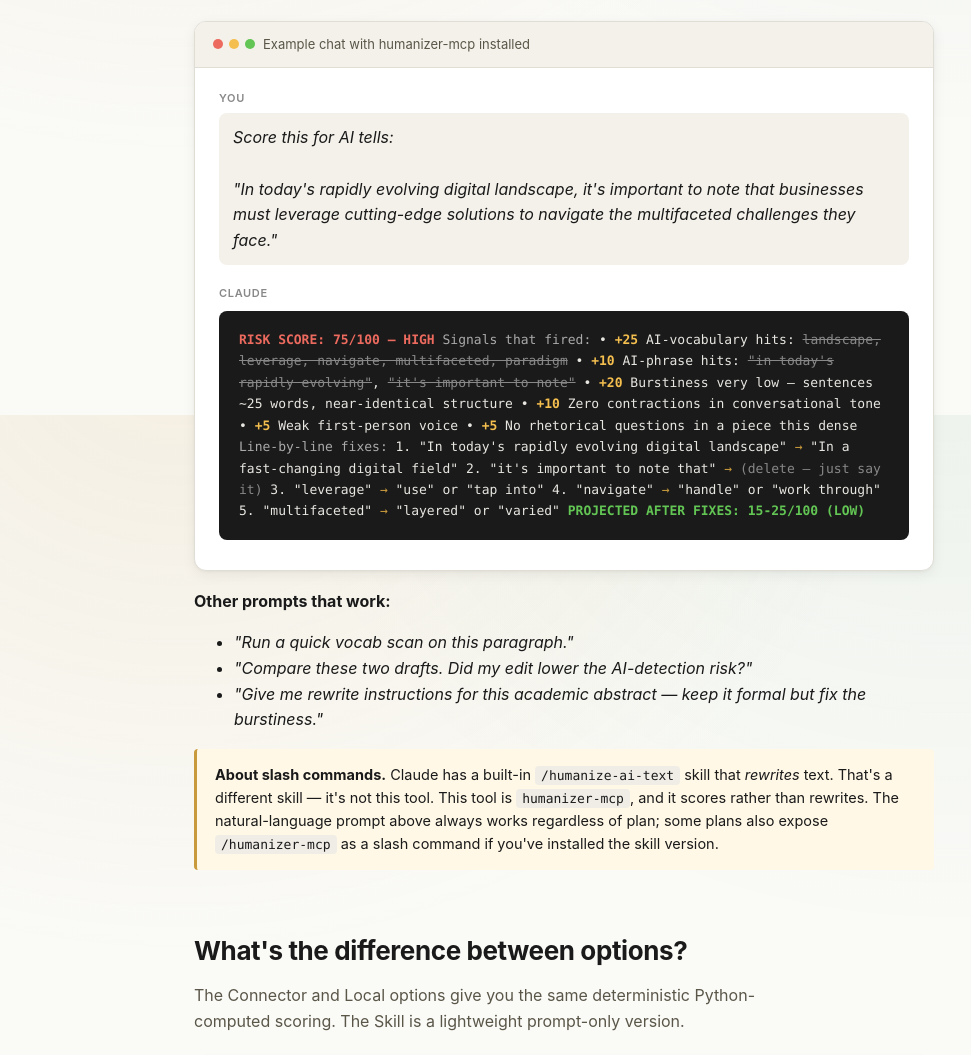
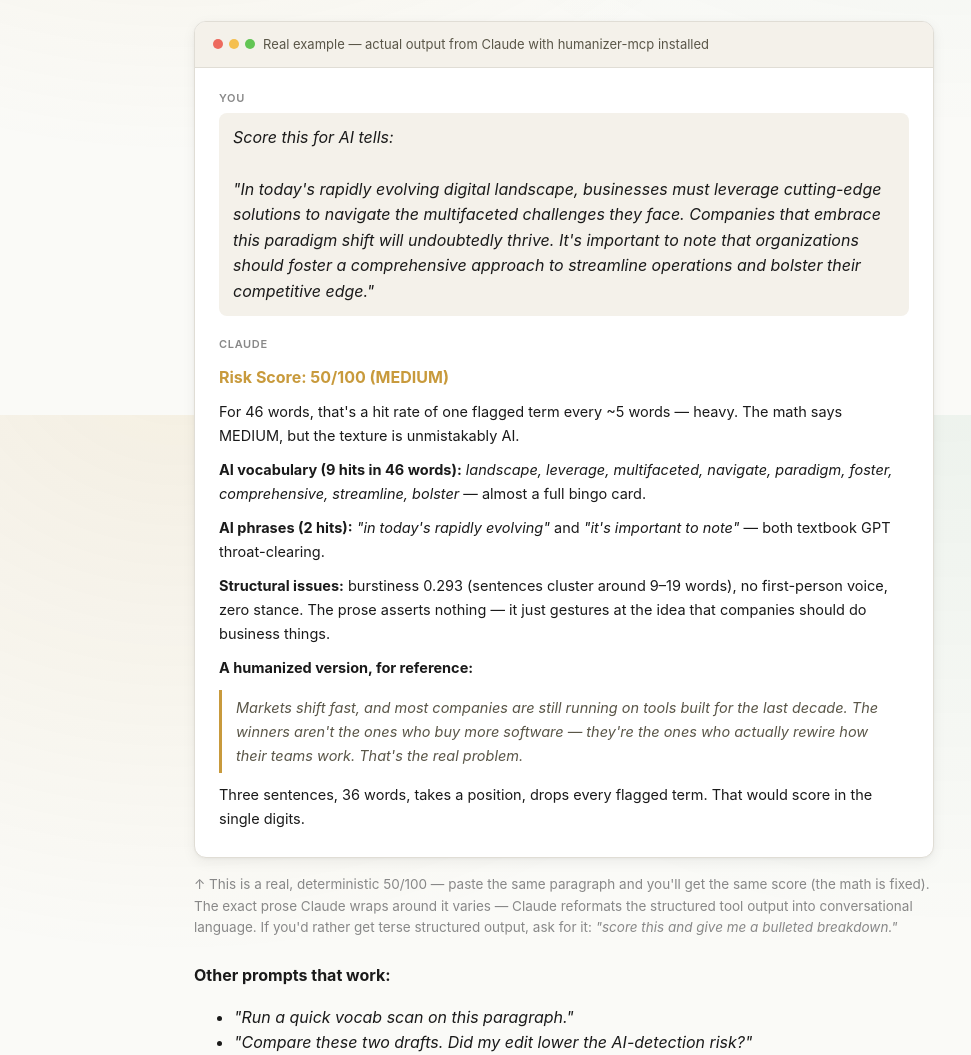
Before and after one commit to aousabdo/humanizer-mcp, a plain HTML site: page docs/index.html in a window 1280 px wide. Shown: the part 1985-3040 px from the top of the page, without its empty margins (76-1047 px from the left). Drawn offline with Linux system fonts and the light colour scheme.

Commit message:
Replace fake structured example with real Claude-style prose output
User installed the connector and noticed the actual response looks
nothing like the boxed monospace example I'd shown. Two issues:

1. Claude (the LLM driving the chat) doesn't relay tool output verbatim
   — it reformats the analyzer's structured dict into conversational
   prose with bold headings, opinionated commentary, and often a
   humanized rewrite at the end. The page was advertising a sterile
   format that doesn't match reality.

2. The example score (75) was made up. For a single sentence the
   analyzer can't compute burstiness so the score caps lower; users
   pasting short snippets see 40-50, not 75.

Fix: use a real 3-sentence input I ran through the analyzer locally,
which scores a deterministic 50/100 MEDIUM. Render the response as
Claude actually formats it — bold section headings, italic quoted
phrases, a blockquoted humanized rewrite at the end.

Add a small caption explaining: the score is deterministic (same
input → same number), but Claude's prose around it varies; users
can ask for terse bulleted output if they prefer.

```diff
--- a/docs/index.html
+++ b/docs/index.html
@@ -238,17 +238,14 @@
     background: var(--bg-soft); border-radius: 8px; padding: 12px 14px; font-style: italic;
     margin: 0 0 20px;
   }
-  .example-output {
-    font: 13px/1.65 ui-monospace, SFMono-Regular, Menlo, monospace;
-    background: var(--bg-code); color: #e8e6e1;
-    padding: 18px 20px; border-radius: 8px; margin: 8px 0;
-    overflow-x: auto;
+  .claude-output {
+    font-size: 14.5px;
+    line-height: 1.65;
+    padding: 4px 0;
   }
-  .example-output .hi { color: #ed6a5e; font-weight: 600; }
-  .example-output .lo { color: #62c554; font-weight: 600; }
-  .example-output .num { color: #f5bf4f; font-weight: 600; }
-  .example-output .strike { text-decoration: line-through; color: #888; }
-  .example-output .arrow { color: var(--accent); }
+  .claude-output p { margin: 10px 0; }
+  .claude-output em { color: var(--fg); font-style: italic; }
+  .claude-output strong { color: var(--fg); }
 
   /* Comparison table */
   table {
@@ -479,35 +476,34 @@
   <div class="example-card">
     <div class="example-head">
       <div class="example-dots"><span></span><span></span><span></span></div>
-      <span>Example chat with humanizer-mcp installed</span>
+      <span>Real example — actual output from Claude with humanizer-mcp installed</span>
     </div>
     <div class="example-body">
       <p class="label">You</p>
-      <div class="you-text">Score this for AI tells:<br><br>"In today's rapidly evolving digital landscape, it's important to note that businesses must leverage cutting-edge solutions to navigate the multifaceted challenges they face."</div>
+      <div class="you-text">Score this for AI tells:<br><br>"In today's rapidly evolving digital landscape, businesses must leverage cutting-edge solutions to navigate the multifaceted challenges they face. Companies that embrace this paradigm shift will undoubtedly thrive. It's important to note that organizations should foster a comprehensive approach to streamline operations and bolster their competitive edge."</div>
 
       <p class="label">Claude</p>
-      <div class="example-output"><span class="hi">RISK SCORE: 75/100 — HIGH</span>
+      <div class="claude-output">
+        <p style="margin-top: 0;"><strong style="color: var(--accent); font-size: 16px;">Risk Score: 50/100 (MEDIUM)</strong></p>
+        <p>For 46 words, that's a hit rate of one flagged term every ~5 words — heavy. The math says MEDIUM, but the texture is unmistakably AI.</p>
 
-<span style="color:#aaa">Signals that fired:</span>
-  • <span class="num">+25</span> AI-vocabulary hits: <span class="strike">landscape, leverage, navigate, multifaceted, paradigm</span>
-  • <span class="num">+10</span> AI-phrase hits: <span class="strike">"in today's rapidly evolving"</span>, <span class="strike">"it's important to note"</span>
-  • <span class="num">+20</span> Burstiness very low — sentences ~25 words, near-identical structure
-  • <span class="num">+10</span> Zero contractions in conversational tone
-  • <span class="num">+5</span> Weak first-person voice
-  • <span class="num">+5</span> No rhetorical questions in a piece this dense
+        <p><strong>AI vocabulary (9 hits in 46 words):</strong> <em>landscape, leverage, multifaceted, navigate, paradigm, foster, comprehensive, streamline, bolster</em> — almost a full bingo card.</p>
 
-<span style="color:#aaa">Line-by-line fixes:</span>
-  1. "In today's rapidly evolving digital landscape" <span class="arrow">→</span> "In a fast-changing digital field"
-  2. "it's important to note that" <span class="arrow">→</span> <span style="color:#888">(delete — just say it)</span>
-  3. "leverage" <span class="arrow">→</span> "use" or "tap into"
-  4. "navigate" <span class="arrow">→</span> "handle" or "work through"
-  5. "multifaceted" <span class="arrow">→</span> "layered" or "varied"
+        <p><strong>AI phrases (2 hits):</strong> <em>"in today's rapidly evolving"</em> and <em>"it's important to note"</em> — both textbook GPT throat-clearing.</p>
 
-<span class="lo">PROJECTED AFTER FIXES: 15-25/100 (LOW)</span></div>
+        <p><strong>Structural issues:</strong> burstiness 0.293 (sentences cluster around 9–19 words), no first-person voice, zero stance. The prose asserts nothing — it just gestures at the idea that companies should do business things.</p>
+
+        <p><strong>A humanized version, for reference:</strong></p>
+        <blockquote style="border-left: 3px solid var(--accent); margin: 8px 0; padding: 6px 14px; color: var(--fg-muted); font-style: italic;">Markets shift fast, and most companies are still running on tools built for the last decade. The winners aren't the ones who buy more software — they're the ones who actually rewire how their teams work. That's the real problem.</blockquote>
+
+        <p style="margin-bottom: 0;">Three sentences, 36 words, takes a position, drops every flagged term. That would score in the single digits.</p>
+      </div>
     </div>
   </div>
 
-  <p style="margin-top: 18px;"><strong>Other prompts that work:</strong></p>
+  <p style="font-size: 13.5px; color: var(--fg-faint); margin-top: 14px;">↑ This is a real, deterministic 50/100 — paste the same paragraph and you'll get the same score (the math is fixed). The exact prose Claude wraps around it varies — Claude reformats the structured tool output into conversational language. If you'd rather get terse structured output, ask for it: <em>"score this and give me a bulleted breakdown."</em></p>
+
+  <p style="margin-top: 24px;"><strong>Other prompts that work:</strong></p>
   <ul>
     <li><em>"Run a quick vocab scan on this paragraph."</em></li>
     <li><em>"Compare these two drafts. Did my edit lower the AI-detection risk?"</em></li>
```
